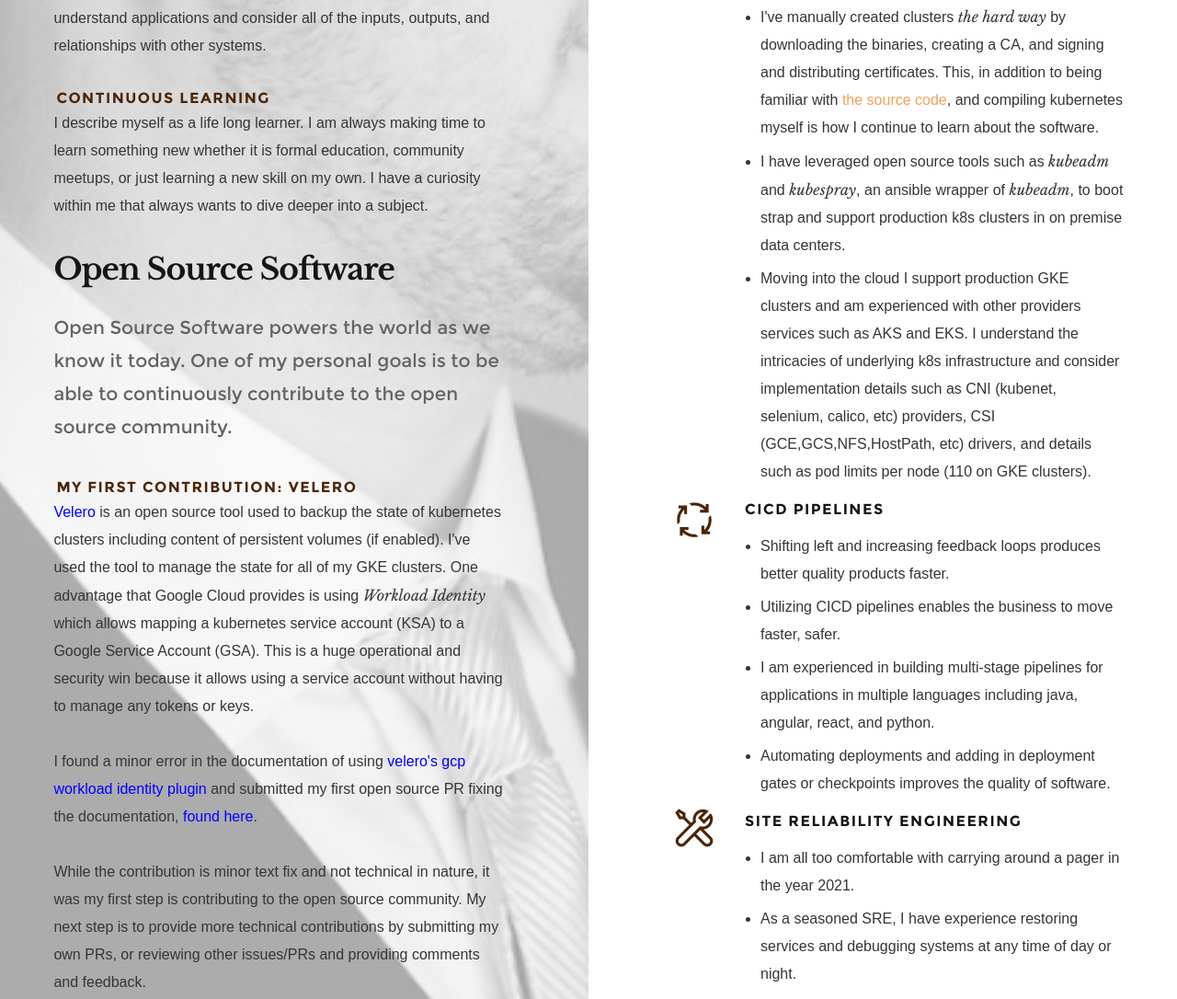
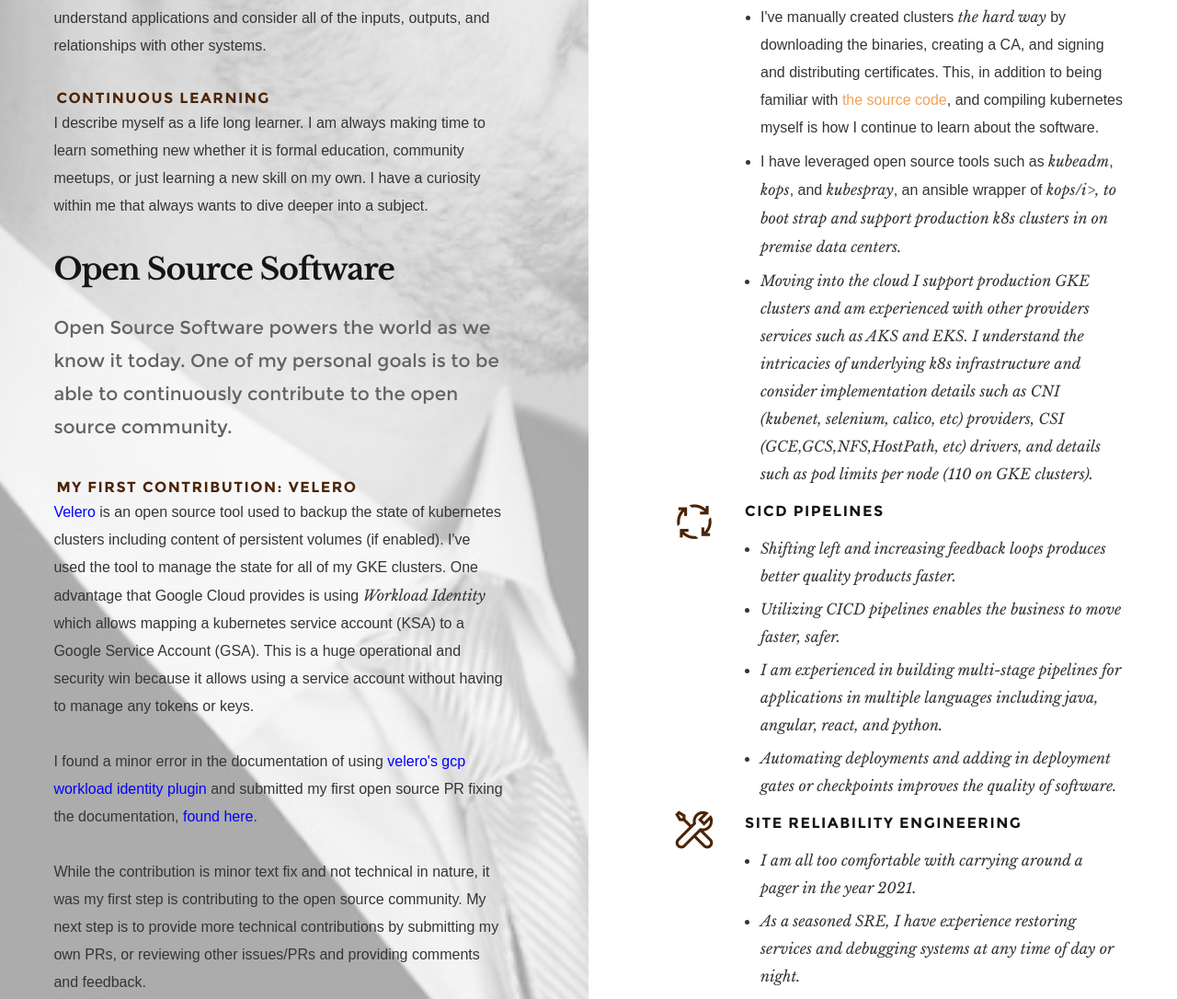
Before and after one commit to bryanro92/mysite, a plain HTML site: page www/index.html in a window 1280 px wide. Shown: the part 1857-2943 px from the top of the page at 92% size. Drawn offline with Linux system fonts and the light colour scheme; files whose address does not match are found by name.

Commit message:
[FIX] oops mental mistake

```diff
--- a/www/index.html
+++ b/www/index.html
@@ -327,7 +327,7 @@
 						   </li>
 						   <li>I've manually created clusters <i>the hard way</i> by downloading the binaries, creating a CA, and signing and distributing certificates. This, in addition to being familiar with <a href="https://github.com/kubernetes/kubernetes" target="_blank">the source code</a>, and compiling kubernetes myself is how I continue to learn about the software.
 						   </li>
-							<li>I have leveraged open source tools such as <i>kubeadm</i> and <i>kubespray</i>, an ansible wrapper of <i>kubeadm</i>, to boot strap and support production k8s clusters in on premise data centers.
+							<li>I have leveraged open source tools such as <i>kubeadm</i>, <i>kops</i>, and <i>kubespray</i>, an ansible wrapper of <i>kops/i>, to boot strap and support production k8s clusters in on premise data centers.
 							</li>
 							<li> Moving into the cloud I support production GKE clusters and am experienced with other providers services such as AKS and EKS. I understand the intricacies
 							 of underlying k8s infrastructure and consider implementation details such as CNI (kubenet, selenium, calico, etc) providers, CSI (GCE,GCS,NFS,HostPath, etc) drivers, and details such as pod limits per node (110 on GKE clusters).
```
